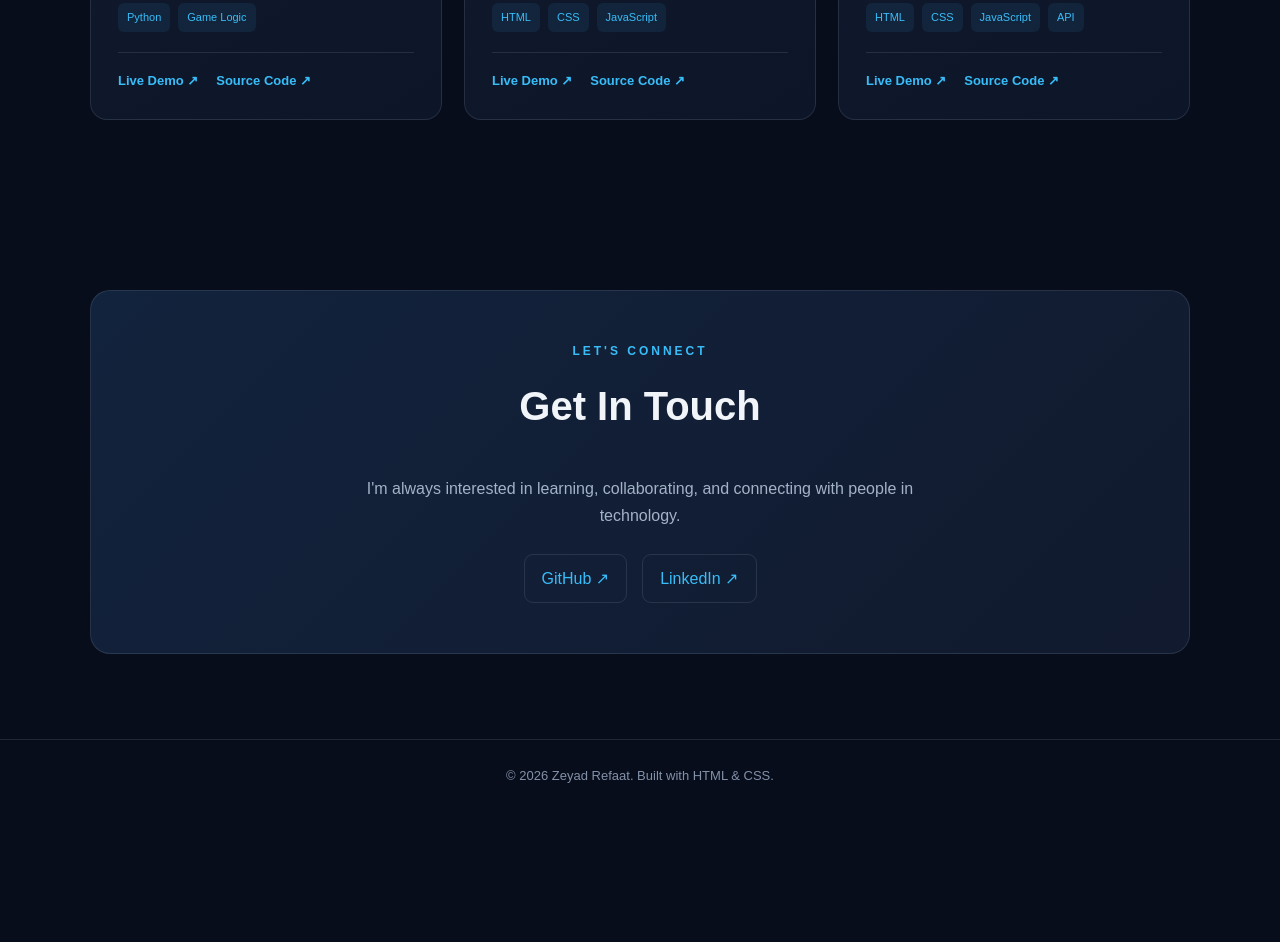
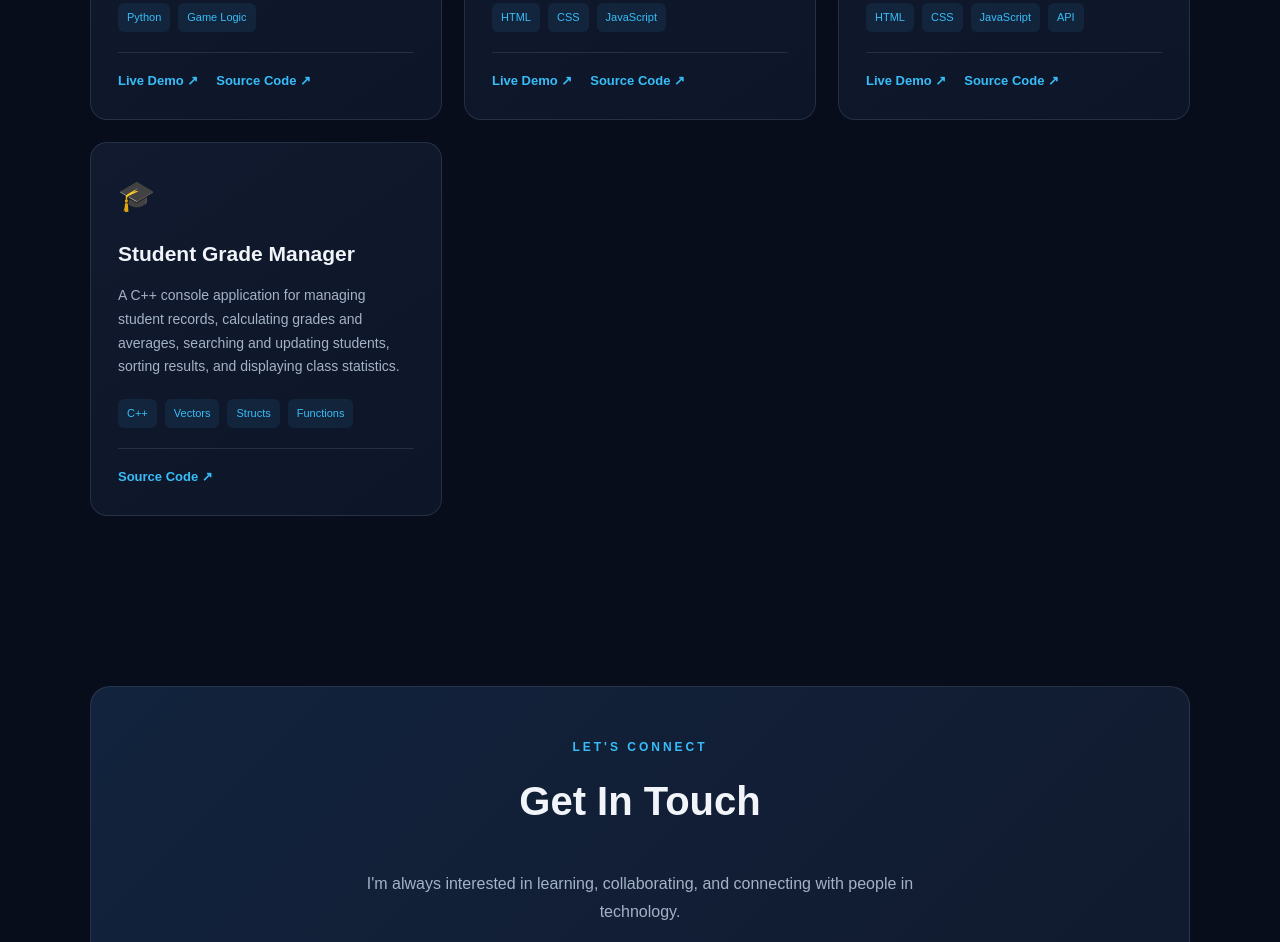
Before and after one commit to zeyadrefaat198-art/portfolio, a plain HTML site: page index.html in a window 1280 px wide. Shown: the part 2263-3205 px from the top of the page. Before the commit the page ends 3075 px from the top, so only its background shows below. Drawn offline with Linux system fonts and the light colour scheme.

Commit message:
Add Student Grade Manager to portfolio

```diff
--- a/index.html
+++ b/index.html
@@ -573,6 +573,26 @@
             </div>
           </article>
 
+          <article class="project">
+            <div class="project-icon">🎓</div>
+            <h3>Student Grade Manager</h3>
+            <p>
+              A C++ console application for managing student records,
+              calculating grades and averages, searching and updating
+              students, sorting results, and displaying class statistics.
+            </p>
+            <div class="tech-list">
+              <span class="tech">C++</span>
+              <span class="tech">Vectors</span>
+              <span class="tech">Structs</span>
+              <span class="tech">Functions</span>
+            </div>
+            <div class="project-links">
+              <a href="https://github.com/zeyadrefaat198-art/student-grade-manager2"
+                 target="_blank" rel="noopener noreferrer">Source Code ↗</a>
+            </div>
+          </article>
+
         </div>
       </div>
     </section>
```
